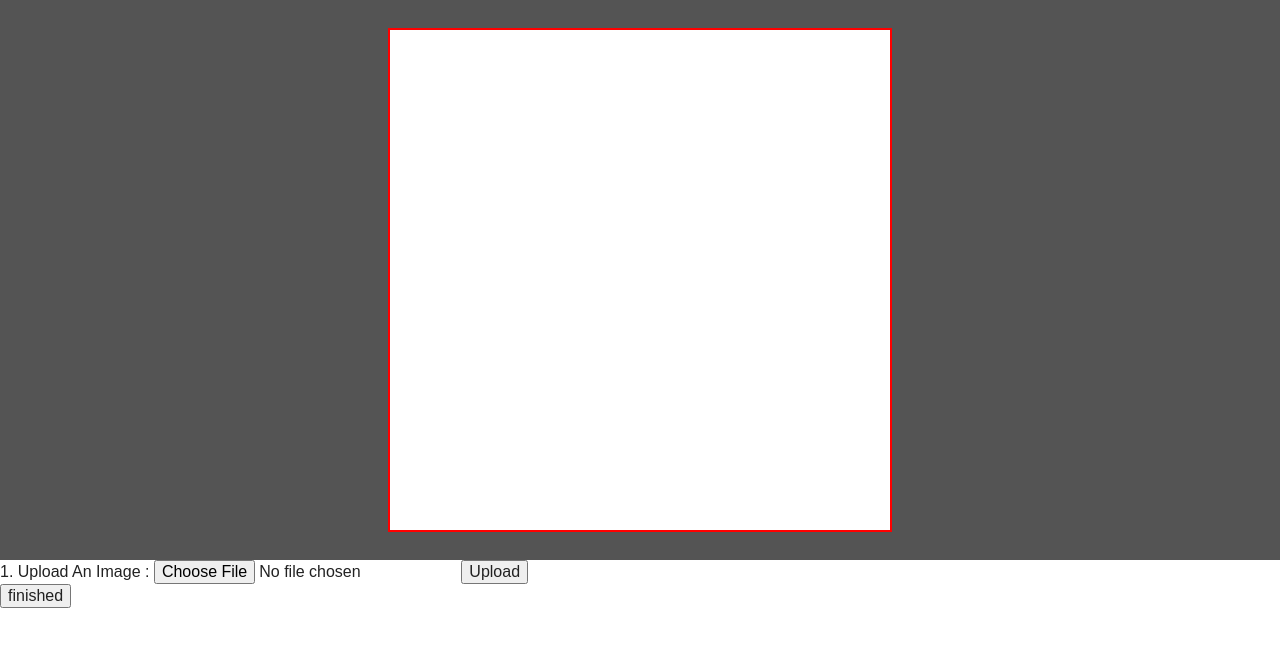
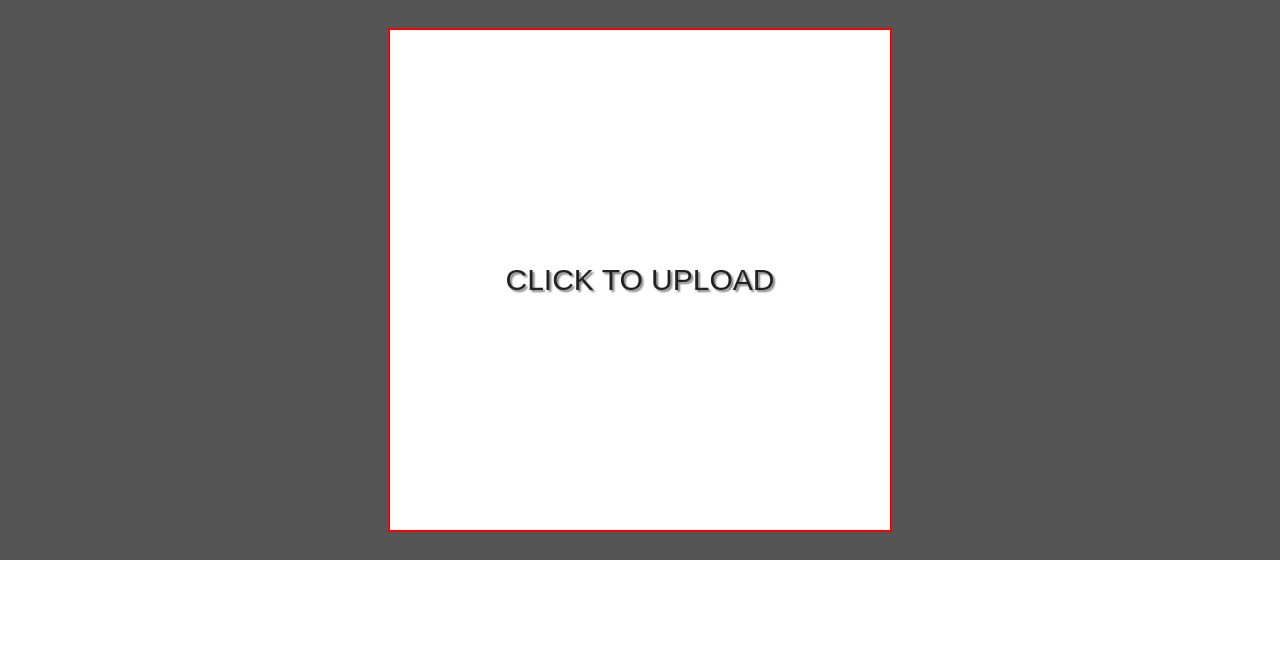
Before and after one commit to baistander/i-am-a-spartan, a PHP site: page / in a window 1280 px wide. Shown: the top 647 px of the page. Run offline with PHP 8.4, Linux system fonts and the light colour scheme; some libraries are stand-ins or nearby versions.

Commit message:
update code

```diff
--- a/css/styles.css
+++ b/css/styles.css
@@ -4,19 +4,35 @@
     position:relative;
 }
 
-.image-container, .image-border{
+.sub-container{
     width:500px;
     height:500px;
     margin:0 auto;
     position:relative;
 }
 
+.image-container, .image-border{
+    width:100%;
+    height:100%;
+    margin:0 auto;
+    position:relative;
+}
+
 .image-border{
     position:absolute;
-    top:28px;
+    top:-2px;
     left:50%;
     margin-left:-252px;
     border:2px solid red;
+    text-transform: uppercase;
+    text-align:center;
+    font-size:30px;
+    line-height:500px;
+    text-shadow: 2px 2px 2px gray;
+}
+
+.image-border.upload{
+    cursor:pointer;
 }
 
 .image-container .cropper{
@@ -94,8 +110,10 @@
     display:none;
 }
 
-.image_crop_form{
+#image_upload, #image_crop_form, #write_image_form, .download-file-container{
     display:none;
+    text-align:center;
+    margin-top:20px;
 }
 
 .upload_iframe{
--- a/index.php
+++ b/index.php
@@ -24,31 +24,35 @@
         <![endif]-->
 
         <div class="container">
+            <div class="background background-top"></div>
+            <div class="background background-bottom"></div>
+            <div class="sub-container">
                 <div class="image-container">
                     <img class="cropper" src="" />
                     <img class="cropped-image" src="" />
                 </div>
-            <div class="background background-top"></div>
                 <div class="background background-left"></div>
                 <div class="background background-right"></div>
-            <div class="background background-bottom"></div>
-            <div class="image-border"></div>
+                <div class="image-border upload">Click to Upload</div>
                 <div class="controls">
                     <div class="zoomIn">+</div>
                     <div class="zoomOut">-</div>
+                </div>
+                <div class="writing-text">
+                    <input type="text" class="title1" placeholder="WRITE WHAT YOU" />
+                    <input type="text" class="title2" placeholder="WANT HERE" />
+                </div>
             </div>
         </div>
 
         <div id="image_upload">
             <form name="image_upload_form" id="image_upload_form"  method="post" enctype="multipart/form-data" action="upload.php?act=image" target="upload_iframe">
-              <label for="photo">1. Upload An Image : <input name="photo" id="file" class="file" size="27" type="file" /></label>
+              <label for="photo"><input name="photo" id="file" class="file" size="27" type="file" /></label>
               <input type="hidden" name="height" value="500" class="height" />
               <input type="hidden" name="width" value="500" class="width" />
               <input type="submit" name="action" value="Upload" />
             </form>
         </div>
-
-        <div id="notice" class="notice">Digesting..</div>
 
         <div id="image_crop" class="image_crop">
             <form name="image_crop_form" id="image_crop_form" method="post" action="upload.php?act=crop" target="upload_iframe">
@@ -59,8 +63,23 @@
                 <input type="hidden" id="x1" class="x1" name="x" />
                 <input type="hidden" id="y2" class="y2" name="y1" />
                 <input type="hidden" id="x2" class="x2" name="x1" />
-                <input type="submit" value="finished" />
+                <input type="submit" value="finish crop" />
             </form>
+        </div>
+
+        <div id="write_image" class="write_image">
+            <form name="write_image_form" id="write_image_form" method="post" action="upload.php?act=write" target="upload_iframe">
+                <input type="hidden" name="img_src" id="img_src" class="img_src" />
+                <input type="hidden" name="text1" value="0" class="text1" />
+                <input type="hidden" name="text2" value="0" class="text2" />
+                <input type="submit" value="finish writing text" />
+            </form>
+        </div>
+
+        <div class="download-file-container">
+            <a class="download-file" href="" download="SpartanImage">
+                Download
+            </a>
         </div>
 
         <iframe id="upload_iframe" class="upload_iframe" name="upload_iframe" src=""></iframe>
--- a/js/main.js
+++ b/js/main.js
@@ -8,6 +8,7 @@ var spartan = {};
 
         $('#image_upload_form').submit(spartan.uploadImage);
         $('#image_crop_form').submit(spartan.cropImage);
+        $('#write_image_form').submit(spartan.writeImage);
 
         var container = $('.image-border').get(0);
         var hammer = Hammer(container, {
@@ -15,6 +16,7 @@ var spartan = {};
             hold: false
         }).on('drag', spartan.dragImage);
 
+        hammer.on('touch', spartan.selectImage);
         hammer.on('release', spartan.releaseImage);
         // hammer.on('pinchout', spartan.zoomIn);
         // hammer.on('pinchin', spartan.zoomOut);
@@ -24,16 +26,29 @@ var spartan = {};
 
         $('.zoomIn').on('click', spartan.zoomIn);
         $('.zoomOut').on('click', spartan.zoomOut);
+
+        $('.sub-container').on('touchstart touchmove touchend', function(){
+            return false;
+        });
+
+        $('#file').change(function() {
+            $('#image_upload_form').submit();
+        });
+    };
+
+    spartan.selectImage = function(){
+        if($(this).hasClass('upload')){
+            $('#file').click();
+        }
     };
 
     spartan.uploadImage = function(){
-        $('#notice').text('Digesting..').fadeIn();
+        $('.image-border').removeClass('upload').html('Uploading...');
 
         $('#upload_iframe').unbind().load(function(){
             var img = $('#upload_iframe').contents().find('body').html();
 
             if(img.indexOf('uperror') < 0){
-                $('#image_upload_form').hide();
                 $('#image_crop_form').show().find('.img_src').attr('value', img);
 
                 $('.cropped-image').hide();
@@ -81,22 +96,22 @@ var spartan = {};
                     $this.css({ top: '', left: '' });
                     $('.controls').show();
                 });
+
+                $('.image-border').addClass('crop').html('Crop');
             }
             else{
                 // error output
-                $('#image_upload_form').show();
+                $('.image-border').addClass('upload').html('Click to Upload');
                 $('#image_crop_form').hide();
             }
 
-            $('#notice').fadeOut();
-
             // we have to remove the values
-            $('#image_crop_form').find('.width, .height, .x1, .y1').val('');
             $('#image_upload_form').find('#file').val('');
         });
     };
 
     spartan.dragImage = function(evt){
+        if($(this).hasClass('crop')){
             var params = evt.gesture;
 
             var marginLeft = parseInt(spartan.image.css('marginLeft'), 10);
@@ -111,15 +126,18 @@ var spartan = {};
                 left: Math.min(Math.max(params.deltaX, minX), maxX),
                 top: Math.min(Math.max(params.deltaY, minY), maxY)
             });
+        }
     };
 
     spartan.releaseImage = function(evt){
+        if($(this).hasClass('crop')){
             spartan.image.css({
                 marginLeft: '+=' + parseInt(spartan.image.css('left'), 10),
                 marginTop: '+=' + parseInt(spartan.image.css('top'), 10),
                 top: '',
                 left: ''
-        })
+            });
+        }
     };
 
     spartan.zoomIn = function(evt){
@@ -170,14 +188,16 @@ var spartan = {};
         image_crop_form.find('.width').val(imgWidth * scale);
         image_crop_form.find('.height').val(imgHeight * scale);
 
-        $('#notice').text('Digesting..').fadeIn();
+        image_crop_form.hide();
+        $('.image-border').removeClass('crop');
 
         $('#upload_iframe').unbind().load(function(){
             var img = $('#upload_iframe').contents().find('body').html();
 
             if(img.indexOf('uperror') < 0){
-                $('#image_upload_form').show();
-                $('#image_crop_form').hide();
+                $('#write_image_form').show().find('.img_src').attr('value', img);
+                $('.writing-text').show();
+                $('.image-border').html('');
 
                 //done cropping
                 spartan.image.hide();
@@ -187,18 +207,40 @@ var spartan = {};
                     var $this = $(this);
                     $this.show();
                 });
-            }
-            else{
+            } else{
                 // error output
-                $('#image_upload_form').hide();
-                $('#image_crop_form').show();
+                image_crop_form.show();
+                $('.image-border').addClass('crop');
             }
 
-            $('#notice').fadeOut();
+            // we have to remove the values
+            image_crop_form.find('.width, .height, .x1, .y1').val('');
+        });
+    };
+
+    spartan.writeImage = function(){
+        var image_write_form = $('#write_image_form');
+        image_write_form.find('.text1').val($('.title1').val());
+        image_write_form.find('.text2').val($('.title2').val());
+        image_write_form.hide();
+
+        $('#upload_iframe').unbind().load(function(){
+            var img = $('#upload_iframe').contents().find('body').html();
+
+            if(img.indexOf('uperror') < 0){
+                $('.download-file-container').show();
+                $('.download-file').attr('href', img);
+                $('.download-file img').attr('src', img);
+
+                $('.writing-text').hide();
+                $('.cropped-image').attr('src', img);
+            } else{
+                // error output
+                image_write_form.show();
+            }
 
             // we have to remove the values
-            $('#image_crop_form').find('.width, .height, .x1, .y1').val('');
-            $('#image_upload_form').find('#file').val('');
+            image_write_form.find('.text1, .text2').val('');
         });
     };
 
```
Also changed, not shown: other parts of css/styles.css (+40 -7 lines), func.php (+57 -16 lines), upload.php (+13 -1 lines), fonts/Arial.ttf (added). Lines whose indentation alone changed are shown as unchanged.
